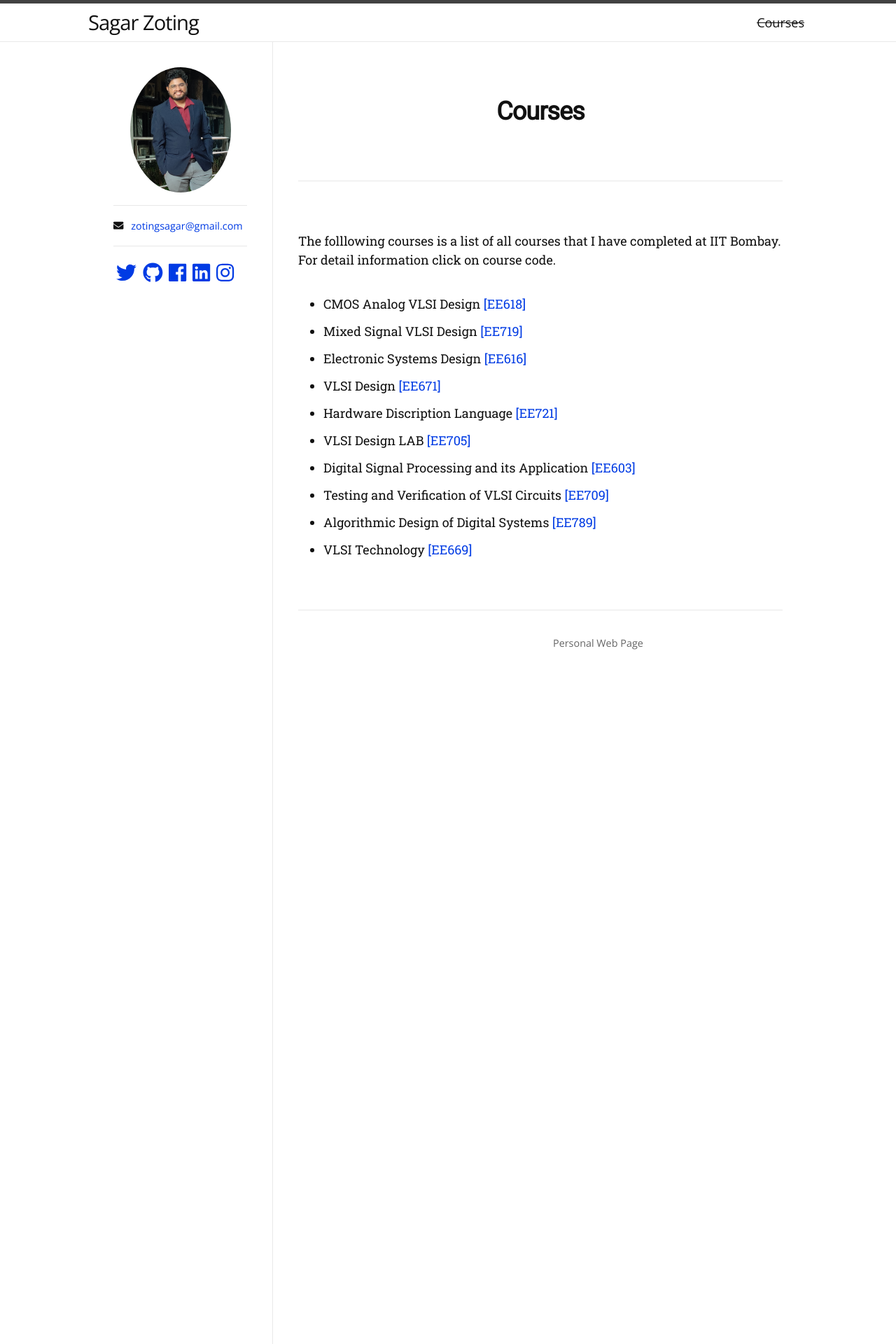
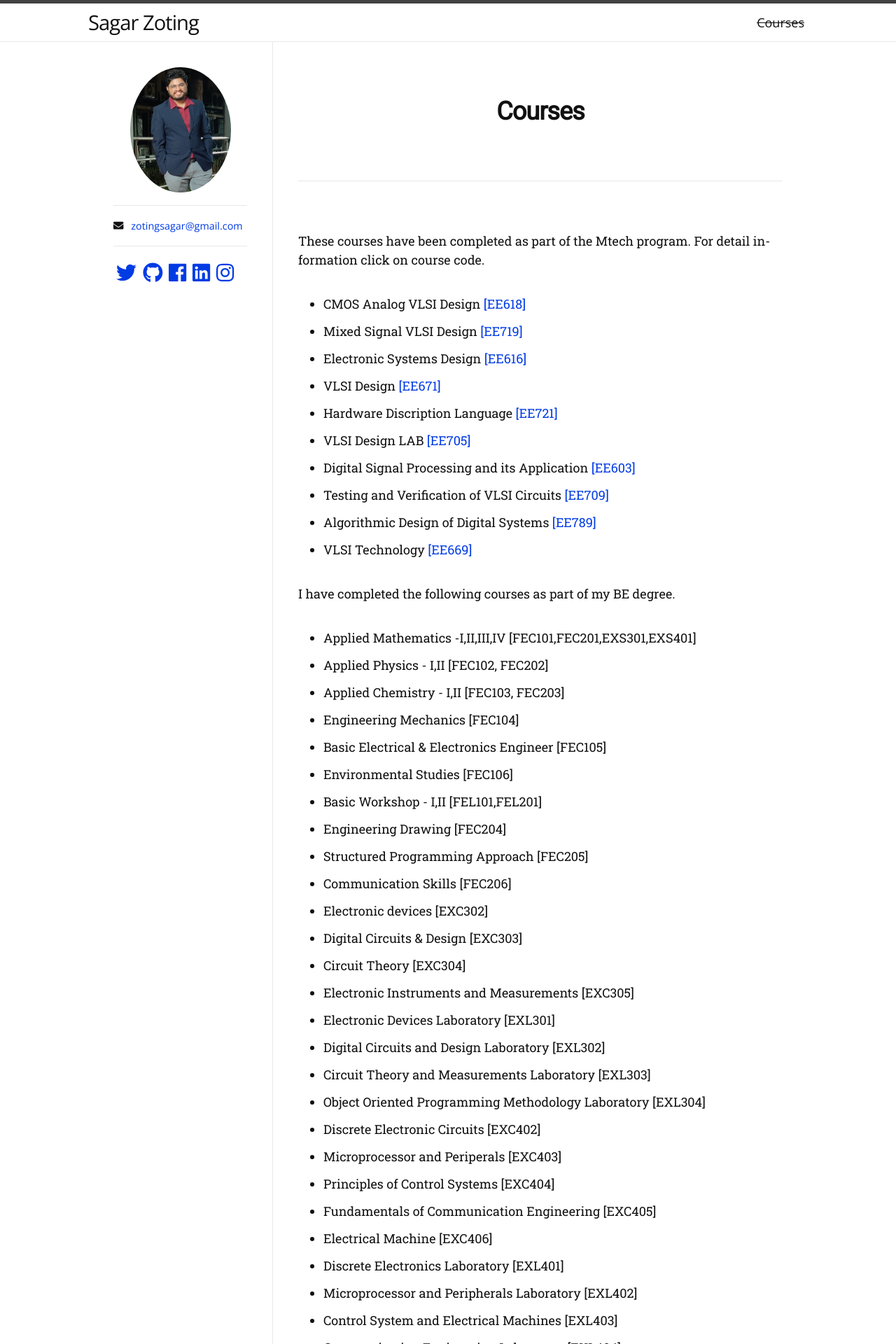
Before and after one commit to zotingsagar/zotingsagar.github.io, a Jekyll site: the page built from courses.md, in a window 1280 px wide. Shown: the top 1920 px of the page at 70% size. Built offline with Jekyll 4.4.1, drawn with Linux system fonts in a browser that asks for light colours; nearby versions of some CDN libraries; some web fonts are replaced; some of the changed text lies outside the part shown.

Commit message:
Update courses.md

```diff
--- a/courses.md
+++ b/courses.md
@@ -3,7 +3,7 @@ layout: page
 title: Courses
 permalink: /courses/
 ---
-The folllowing courses is a list of all courses that I have completed at IIT Bombay. For detail information click on course code.
+These courses have been completed as part of the Mtech program. For detail information click on course code.
 
 - CMOS Analog VLSI Design [[EE618]](https://www.ee.iitb.ac.in/web/academics/courses/EE618)
 - Mixed Signal VLSI Design [[EE719]](https://www.ee.iitb.ac.in/web/academics/courses/EE719)
@@ -15,3 +15,68 @@ The folllowing courses is a list of all courses that I have completed at IIT Bom
 - Testing and Verification of VLSI Circuits [[EE709]](https://www.ee.iitb.ac.in/web/academics/courses/EE709)
 - Algorithmic Design of Digital Systems [[EE789]](https://www.ee.iitb.ac.in/web/academics/courses/EE789)
 - VLSI Technology [[EE669]](https://www.ee.iitb.ac.in/web/academics/courses/EE669)
+
+I have completed the following courses as part of my BE degree.
+- Applied Mathematics -I,II,III,IV [FEC101,FEC201,EXS301,EXS401]
+- Applied Physics - I,II [FEC102, FEC202]
+- Applied Chemistry - I,II [FEC103, FEC203]
+- Engineering Mechanics [FEC104]
+- Basic Electrical & Electronics Engineer [FEC105]
+- Environmental Studies [FEC106]
+- Basic Workshop - I,II [FEL101,FEL201]
+- Engineering Drawing [FEC204]
+- Structured Programming Approach [FEC205]
+- Communication Skills [FEC206]
+- Electronic devices [EXC302]
+- Digital Circuits & Design [EXC303]
+- Circuit Theory [EXC304]
+- Electronic Instruments and Measurements [EXC305]
+- Electronic Devices Laboratory [EXL301]
+- Digital Circuits and Design Laboratory [EXL302]
+- Circuit Theory and Measurements Laboratory [EXL303]
+- Object Oriented Programming Methodology Laboratory [EXL304]
+- Discrete Electronic Circuits [EXC402]
+- Microprocessor and Periperals [EXC403]
+- Principles of Control Systems [EXC404]
+- Fundamentals of Communication Engineering [EXC405]
+- Electrical Machine [EXC406]
+- Discrete Electronics Laboratory [EXL401]
+- Microprocessor and Peripherals Laboratory [EXL402]
+- Control System and Electrical Machines [EXL403]
+- Communication Engineering Laboratory [EXL404]
+- Microcontrollers and Applications [EXC501]
+- Design with Linear Integrated Circuits [EXC502]
+- Electromagnetic Engineering [EXC503]
+- Signals and Systems [EXC504]
+- Digital Communication [EXC505]
+- Business Communication and Ethics [EXC506]
+- Microcontrollers and Applications Laboratory [EXL501]
+- Design with Linear Integrated Circuits Laboratory [EXL502]
+- Digital Communication Laboratory [EXL503]
+- Basic VLSI Design [EXC601]
+- Advanced Instrumentation Systems [EXC602]
+- Comupter Organization [EXC603]
+- Power Electronics [EXC604]
+- Digital Signal Processing and Processors [EXC605]
+- Modern Information Technology for  Management [EXC606]
+- VLSI Design Laboratory [EXL601]
+- Digital Signal Processing and Processors Laboratory [EXL602]
+- Advanced Instrumentation System [EXL603a]
+- Power Electronics Lab [EXL603b]
+- Embedded System Design [EXC701]
+- IC Technology [EXC702]
+- Power Electronics-II [EXC703]
+- Computer Communication Networks [EXC704]
+- Artificial Intelligence [EXC7052]
+- Embedded System Design Laboratory [EXL701]
+- IC Technology Laboratory [EXL702]
+- Power Electronics -II Lab [EXL704]
+- Artifical Intelligence Laboratory [EXL7052]
+- CMOS VLSI Design [EXC801]
+- Advanced Networking Technologies [EXC802]
+- MEMS Technology [EXC803]
+- Biomedical Electronics [EXC8044]
+- CMOS VLSI Design Laboratory [EXL801]
+- Advanced Networking Technologies Laboratory [EXL802]
+- MEMS Technology Laboratory [EXL803]
+- Biomedical Electronics Laboratory [EXL8044]
```
